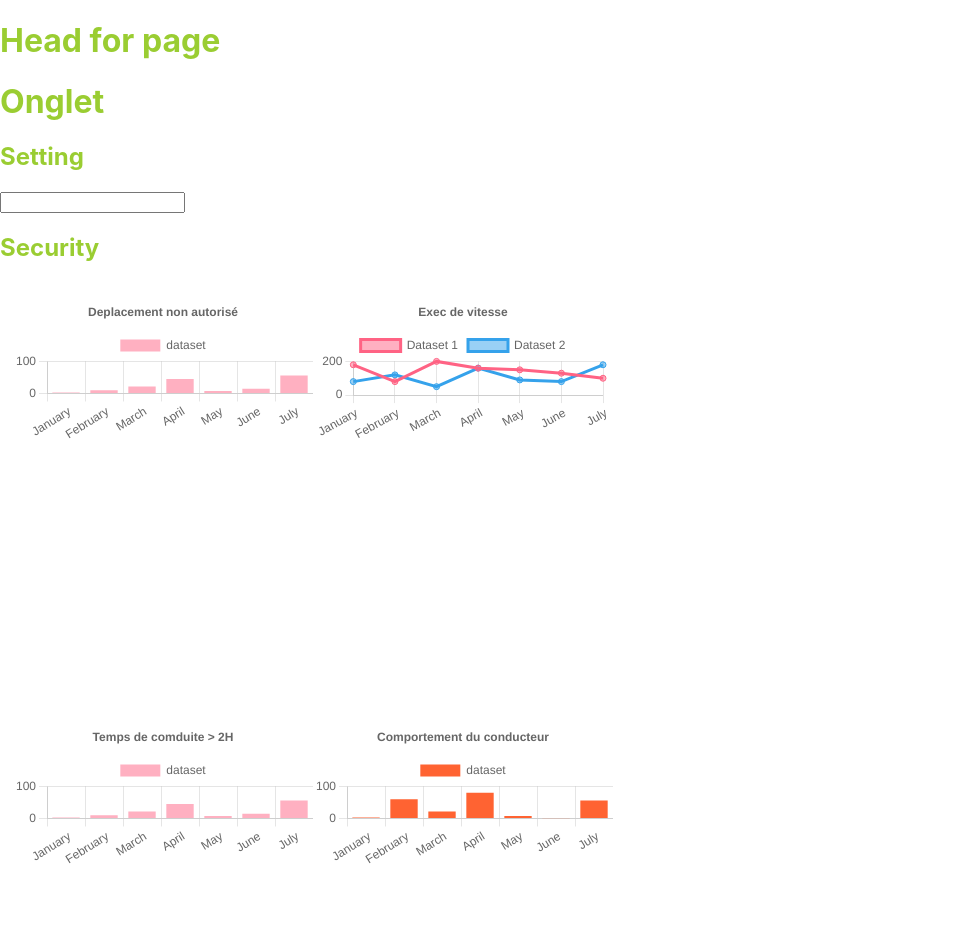
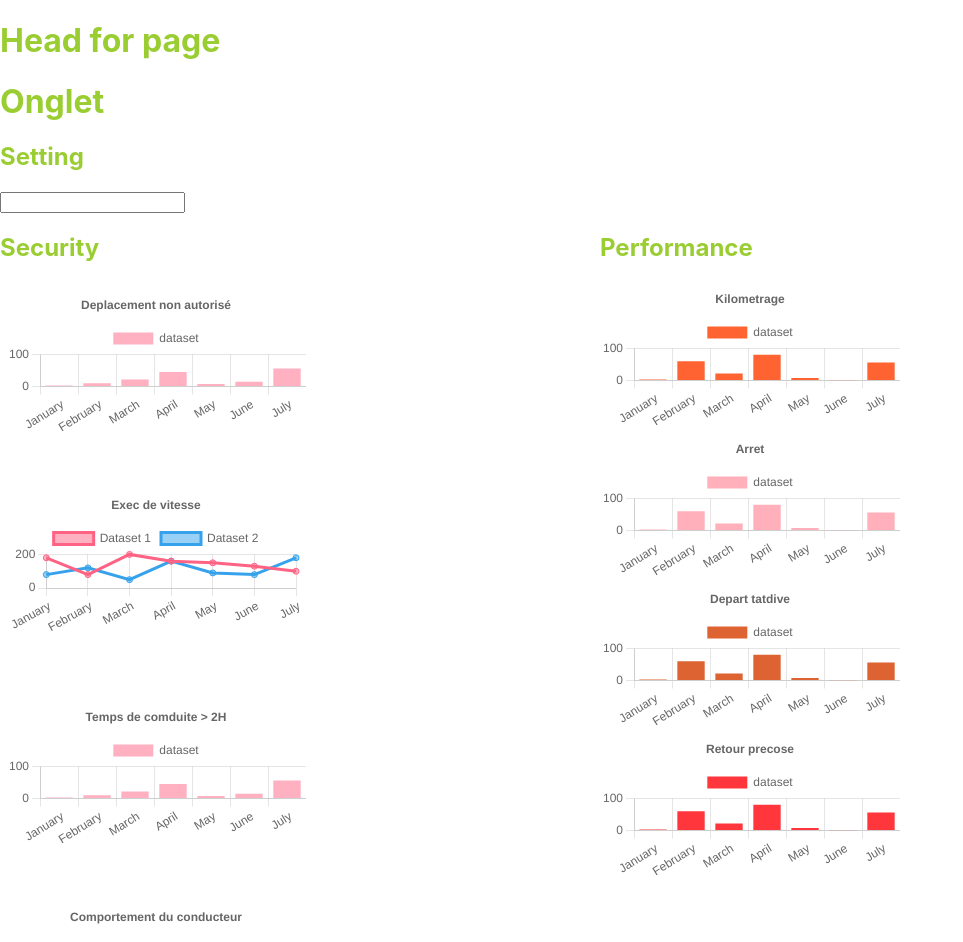
Before and after one commit to HamaBarhamou/geo-management, a React (Create React App) app: page / in a window 1280 px wide. Shown: the top 942 px of the page, without its empty margins (0-963 px from the left). Built offline with nearby package versions, Linux system fonts and the light colour scheme.

Commit message:
afficher de tous les graph a l'etat brute

```diff
--- a/src/components/Arret.js
+++ b/src/components/Arret.js
@@ -1,9 +1,48 @@
 import React from 'react';
+import {Chart as ChartJS,CategoryScale,LinearScale,BarElement,Title,Tooltip,Legend} from 'chart.js';
+import { Bar } from 'react-chartjs-2';
+
+
+  ChartJS.register(
+    CategoryScale,
+    LinearScale,
+    BarElement,
+    Title,
+    Tooltip,
+    Legend
+  );
+
+  export const options = {
+    responsive: true,
+    plugins: {
+      legend: {
+        position: 'top',
+      },
+      title: {
+        display: true,
+        text: 'Arret',
+      },
+    },
+  };
+
+  const labels = ['January', 'February', 'March', 'April', 'May', 'June', 'July'];
+
+  export const data = {
+    labels,
+    datasets: [
+      {
+        label: 'dataset',
+        data: ['3', '60', '22', '80', '08', '01', '56'],
+        backgroundColor: 'rgba(255, 99, 120, 0.5)',
+      }
+    ],
+  }
+
 
 const Arret = () => {
     return (
         <div>
-            <h3>Arret</h3>
+            <Bar options={options} data= {data}/>
         </div>
     );
 };
--- a/src/components/Body.js
+++ b/src/components/Body.js
@@ -4,7 +4,7 @@ import Performance from './Performance';
 
 const Body = () => {
     return (
-        <div>
+        <div className="body1">
             <Security/>
             <Performance/>
         </div>
--- a/src/components/Departtardive.js
+++ b/src/components/Departtardive.js
@@ -1,9 +1,47 @@
 import React from 'react';
+import {Chart as ChartJS,CategoryScale,LinearScale,BarElement,Title,Tooltip,Legend} from 'chart.js';
+import { Bar } from 'react-chartjs-2';
+
+
+  ChartJS.register(
+    CategoryScale,
+    LinearScale,
+    BarElement,
+    Title,
+    Tooltip,
+    Legend
+  );
+
+  export const options = {
+    responsive: true,
+    plugins: {
+      legend: {
+        position: 'top',
+      },
+      title: {
+        display: true,
+        text: 'Depart tatdive',
+      },
+    },
+  };
+
+  const labels = ['January', 'February', 'March', 'April', 'May', 'June', 'July'];
+
+  export const data = {
+    labels,
+    datasets: [
+      {
+        label: 'dataset',
+        data: ['3', '60', '22', '80', '08', '01', '56'],
+        backgroundColor: 'rgba(222, 99, 50, 1.5)',
+      }
+    ],
+  }
 
 const Departtardive = () => {
     return (
         <div>
-            <h3>Depart tardive</h3>
+            <Bar options={options} data={data}/>
         </div>
     );
 };
--- a/src/components/Kilometrage.js
+++ b/src/components/Kilometrage.js
@@ -1,9 +1,47 @@
 import React from 'react';
+import {Chart as ChartJS,CategoryScale,LinearScale,BarElement,Title,Tooltip,Legend} from 'chart.js';
+import { Bar } from 'react-chartjs-2';
+
+
+  ChartJS.register(
+    CategoryScale,
+    LinearScale,
+    BarElement,
+    Title,
+    Tooltip,
+    Legend
+  );
+
+  export const options = {
+    responsive: true,
+    plugins: {
+      legend: {
+        position: 'top',
+      },
+      title: {
+        display: true,
+        text: 'Kilometrage',
+      },
+    },
+  };
+
+  const labels = ['January', 'February', 'March', 'April', 'May', 'June', 'July'];
+
+  export const data = {
+    labels,
+    datasets: [
+      {
+        label: 'dataset',
+        data: ['3', '60', '22', '80', '08', '01', '56'],
+        backgroundColor: 'rgba(255, 99, 50, 1.5)',
+      }
+    ],
+  }
 
 const Kilometrage = () => {
     return (
         <div>
-            <h3>Kilometrage</h3>
+            <Bar options={options} data={data}/>
         </div>
     );
 };
--- a/src/components/Retourprecosse.js
+++ b/src/components/Retourprecosse.js
@@ -1,9 +1,48 @@
 import React from 'react';
+import {Chart as ChartJS,CategoryScale,LinearScale,BarElement,Title,Tooltip,Legend} from 'chart.js';
+import { Bar } from 'react-chartjs-2';
+
+
+  ChartJS.register(
+    CategoryScale,
+    LinearScale,
+    BarElement,
+    Title,
+    Tooltip,
+    Legend
+  );
+
+  export const options = {
+    responsive: true,
+    plugins: {
+      legend: {
+        position: 'top',
+      },
+      title: {
+        display: true,
+        text: 'Retour precose',
+      },
+    },
+  };
+
+  const labels = ['January', 'February', 'March', 'April', 'May', 'June', 'July'];
+
+  export const data = {
+    labels,
+    datasets: [
+      {
+        label: 'dataset',
+        data: ['3', '60', '22', '80', '08', '01', '56'],
+        backgroundColor: 'rgba(255, 55, 60, 1.5)',
+      }
+    ],
+  }
+
 
 const Retourprecosse = () => {
     return (
         <div>
-            <h3>Retour precosse</h3>
+            <Bar options={options} data={data}/>
         </div>
     );
 };
--- a/src/styles/App.scss
+++ b/src/styles/App.scss
@@ -55,3 +55,7 @@ div{
   flex: 1 0 50%;
   height: 50vh;
 }
+
+.body1{
+  display: flex;
+}
```
